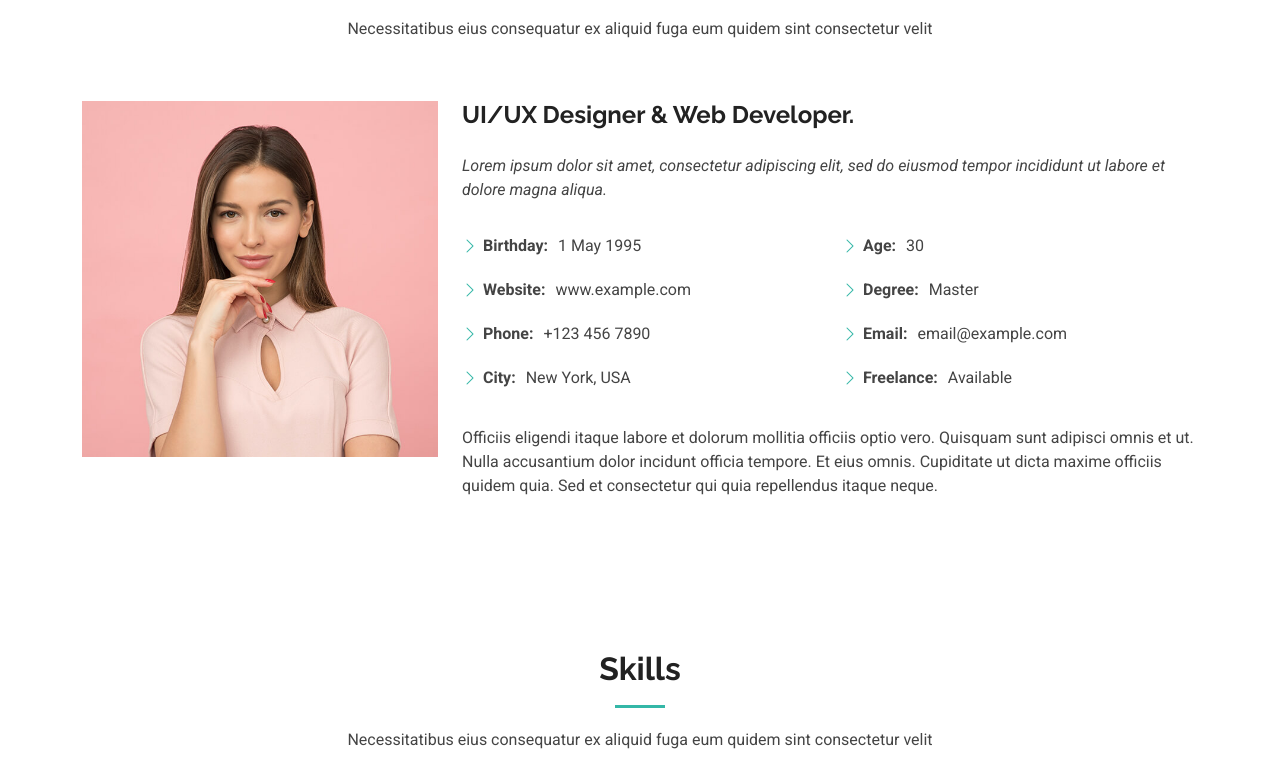
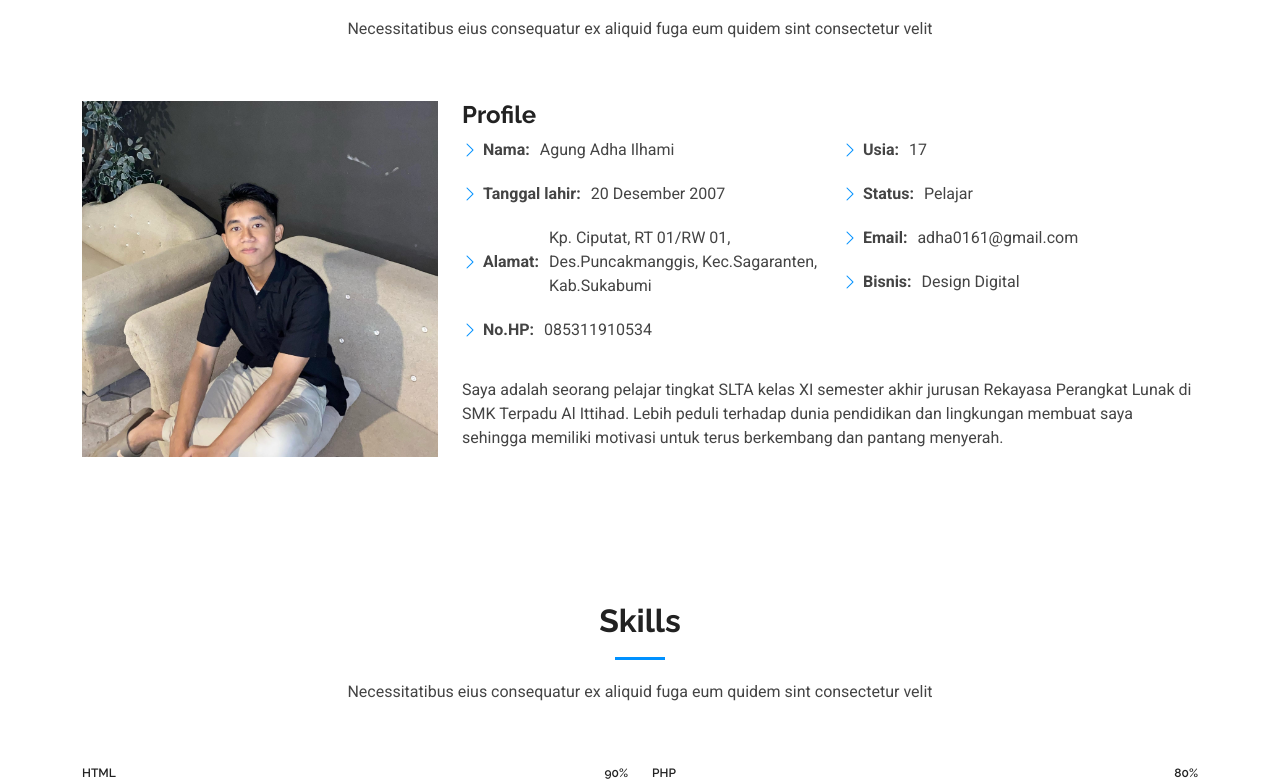
Before and after one commit to agungadha/agungadha.github.io, a plain HTML site: page about.html in a window 1280 px wide. Shown: the part 204-986 px from the top of the page. Drawn offline with Linux system fonts and the light colour scheme.

Commit message:
first commit

```diff
--- a/about.html
+++ b/about.html
@@ -4,7 +4,7 @@
 <head>
   <meta charset="utf-8">
   <meta content="width=device-width, initial-scale=1.0" name="viewport">
-  <title>About - Kelly Bootstrap Template</title>
+  <title>Adha</title>
   <meta name="description" content="">
   <meta name="keywords" content="">
 
@@ -44,7 +44,7 @@
       <a href="index.html" class="logo d-flex align-items-center me-auto me-xl-0">
         <!-- Uncomment the line below if you also wish to use an image logo -->
         <!-- <img src="assets/img/logo.png" alt=""> -->
-        <h1 class="sitename">Kelly</h1>
+        <h1 class="sitename">Adha</h1>
       </a>
 
       <nav id="navmenu" class="navmenu">
@@ -101,35 +101,30 @@
 
         <div class="row gy-4 justify-content-center">
           <div class="col-lg-4">
-            <img src="assets/img/profile-img.jpg" class="img-fluid" alt="">
+            <img src="assets/img/profile.jpg" class="img-fluid" alt="">
           </div>
           <div class="col-lg-8 content">
-            <h2>UI/UX Designer &amp; Web Developer.</h2>
-            <p class="fst-italic py-3">
-              Lorem ipsum dolor sit amet, consectetur adipiscing elit, sed do eiusmod tempor incididunt ut labore et dolore
-              magna aliqua.
-            </p>
+            <h2>Profile</h2>
             <div class="row">
               <div class="col-lg-6">
                 <ul>
-                  <li><i class="bi bi-chevron-right"></i> <strong>Birthday:</strong> <span>1 May 1995</span></li>
-                  <li><i class="bi bi-chevron-right"></i> <strong>Website:</strong> <span>www.example.com</span></li>
-                  <li><i class="bi bi-chevron-right"></i> <strong>Phone:</strong> <span>+123 456 7890</span></li>
-                  <li><i class="bi bi-chevron-right"></i> <strong>City:</strong> <span>New York, USA</span></li>
+                  <li><i class="bi bi-chevron-right"></i> <strong>Nama:</strong> <span>Agung Adha Ilhami</span></li>
+                  <li><i class="bi bi-chevron-right"></i> <strong>Tanggal lahir:</strong> <span>20 Desember 2007</span></li>
+                  <li><i class="bi bi-chevron-right"></i> <strong>Alamat:</strong> <span>Kp. Ciputat, RT 01/RW 01, Des.Puncakmanggis, Kec.Sagaranten, Kab.Sukabumi</span></li>
+                  <li><i class="bi bi-chevron-right"></i> <strong>No.HP:</strong> <span>085311910534</span></li>
                 </ul>
               </div>
               <div class="col-lg-6">
                 <ul>
-                  <li><i class="bi bi-chevron-right"></i> <strong>Age:</strong> <span>30</span></li>
-                  <li><i class="bi bi-chevron-right"></i> <strong>Degree:</strong> <span>Master</span></li>
-                  <li><i class="bi bi-chevron-right"></i> <strong>Email:</strong> <span>email@example.com</span></li>
-                  <li><i class="bi bi-chevron-right"></i> <strong>Freelance:</strong> <span>Available</span></li>
+                  <li><i class="bi bi-chevron-right"></i> <strong>Usia:</strong> <span>17</span></li>
+                  <li><i class="bi bi-chevron-right"></i> <strong>Status:</strong> <span>Pelajar</span></li>
+                  <li><i class="bi bi-chevron-right"></i> <strong>Email:</strong> <span>adha0161@gmail.com</span></li>
+                  <li><i class="bi bi-chevron-right"></i> <strong>Bisnis:</strong> <span>Design Digital</span></li>
                 </ul>
               </div>
             </div>
             <p class="py-3">
-              Officiis eligendi itaque labore et dolorum mollitia officiis optio vero. Quisquam sunt adipisci omnis et ut. Nulla accusantium dolor incidunt officia tempore. Et eius omnis.
-              Cupiditate ut dicta maxime officiis quidem quia. Sed et consectetur qui quia repellendus itaque neque.
+               Saya adalah seorang pelajar tingkat SLTA kelas XI semester akhir jurusan Rekayasa Perangkat Lunak di SMK Terpadu Al Ittihad. Lebih peduli terhadap dunia pendidikan dan lingkungan membuat saya sehingga memiliki motivasi untuk terus berkembang dan pantang menyerah.
             </p>
           </div>
         </div>
@@ -154,9 +149,9 @@
           <div class="col-lg-6">
 
             <div class="progress">
-              <span class="skill"><span>HTML</span> <i class="val">100%</i></span>
+              <span class="skill"><span>HTML</span> <i class="val">90%</i></span>
               <div class="progress-bar-wrap">
-                <div class="progress-bar" role="progressbar" aria-valuenow="100" aria-valuemin="0" aria-valuemax="100"></div>
+                <div class="progress-bar" role="progressbar" aria-valuenow="90" aria-valuemin="0" aria-valuemax="90"></div>
               </div>
             </div><!-- End Skills Item -->
 
@@ -377,7 +372,7 @@
 
     <div class="container">
       <div class="copyright text-center ">
-        <p>© <span>Copyright</span> <strong class="px-1 sitename">Kelly</strong> <span>All Rights Reserved<br></span></p>
+        <p>© <span>Copyright</span> <strong class="px-1 sitename">Adha</strong> <span>All Rights Reserved<br></span></p>
       </div>
       <div class="social-links d-flex justify-content-center">
         <a href=""><i class="bi bi-twitter-x"></i></a>
--- a/assets/css/main.css
+++ b/assets/css/main.css
@@ -22,7 +22,7 @@
   --background-color: #ffffff; /* Background color for the entire website, including individual sections */
   --default-color: #444444; /* Default color used for the majority of the text content across the entire website */
   --heading-color: #222222; /* Color for headings, subheadings and title throughout the website */
-  --accent-color: #34b7a7; /* Accent color that represents your brand on the website. It's used for buttons, links, and other elements that need to stand out */
+  --accent-color: #0091ff; /* Accent color that represents your brand on the website. It's used for buttons, links, and other elements that need to stand out */
   --surface-color: #ffffff; /* The surface color is used as a background of boxed elements within sections, such as cards, icon boxes, or other elements that require a visual separation from the global background. */
   --contrast-color: #ffffff; /* Contrast color for text, ensuring readability against backgrounds of accent, heading, or default colors. */
 }
@@ -30,11 +30,11 @@
 /* Nav Menu Colors - The following color variables are used specifically for the navigation menu. They are separate from the global colors to allow for more customization options */
 :root {
   --nav-color: #444444;  /* The default color of the main navmenu links */
-  --nav-hover-color: #34b7a7; /* Applied to main navmenu links when they are hovered over or active */
+  --nav-hover-color: #0091ff; /* Applied to main navmenu links when they are hovered over or active */
   --nav-mobile-background-color: #ffffff; /* Used as the background color for mobile navigation menu */
   --nav-dropdown-background-color: #ffffff; /* Used as the background color for dropdown items that appear when hovering over primary navigation items */
   --nav-dropdown-color: #444444; /* Used for navigation links of the dropdown items in the navigation menu. */
-  --nav-dropdown-hover-color: #34b7a7; /* Similar to --nav-hover-color, this color is applied to dropdown navigation links when they are hovered over. */
+  --nav-dropdown-hover-color: #0091ff; /* Similar to --nav-hover-color, this color is applied to dropdown navigation links when they are hovered over. */
 }
 
 /* Color Presets - These classes override global colors when applied to any section or element, providing reuse of the sam color scheme. */
@@ -102,7 +102,7 @@ h6 {
 .php-email-form .sent-message {
   display: none;
   color: #ffffff;
-  background: #059652;
+  background: #0091ff;
   text-align: center;
   padding: 15px;
   margin-bottom: 24px;
```
Also changed, not shown: index.html (+1 -1 lines), assets/img/hero-bg.jpg (deleted), assets/img/profile.jpg (added), 1 other file.
